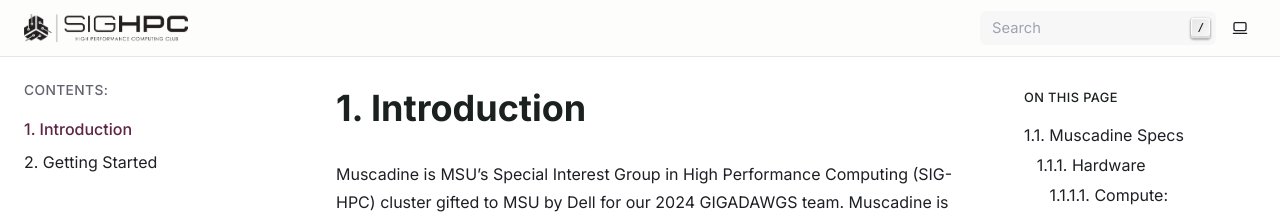
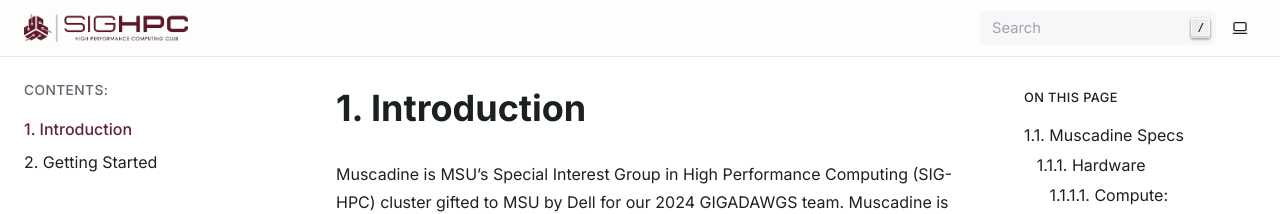
Before and after one commit to msstate-sighpc/muscadine-docs, a Sphinx documentation site: the page built from docs/introduction.md, in a window 1280 px wide. Shown: the top 214 px of the page. Built offline with Sphinx 7.4.7, drawn with Linux system fonts in a browser that asks for light colours; pages that are not in the unit, such as notebooks, are missing from menus.

Commit message:
more stuffs

```diff
--- a/docs/conf.py
+++ b/docs/conf.py
@@ -31,7 +31,7 @@ html_static_path = ['_static']
 html_favicon = "_static/favicon.ico"
 html_theme_options = {
     "accent_color": "pink",
-    "light_logo": "_static/pngs/logo_h_black.png",
+    "light_logo": "_static/pngs/logo_h_maroon.png",
     "dark_logo": "_static/pngs/logo_h_white.png",
 }
 html_css_files = ['custom.css']
--- a/docs/index.rst
+++ b/docs/index.rst
@@ -15,3 +15,4 @@ Please read before using muscadine
 
    introduction
    user-docs
+   *
```
Also changed, not shown: docs/administrative-limitations.md (added), docs/adv-topics.md (added), docs/advanced-slurm.md (added), docs/building-software.md (added), docs/monitoring.md (added), docs/mp-mt.md (added), docs/mpi-basics.md (added), docs/ood.md (added), docs/supporting-software.md (added).
